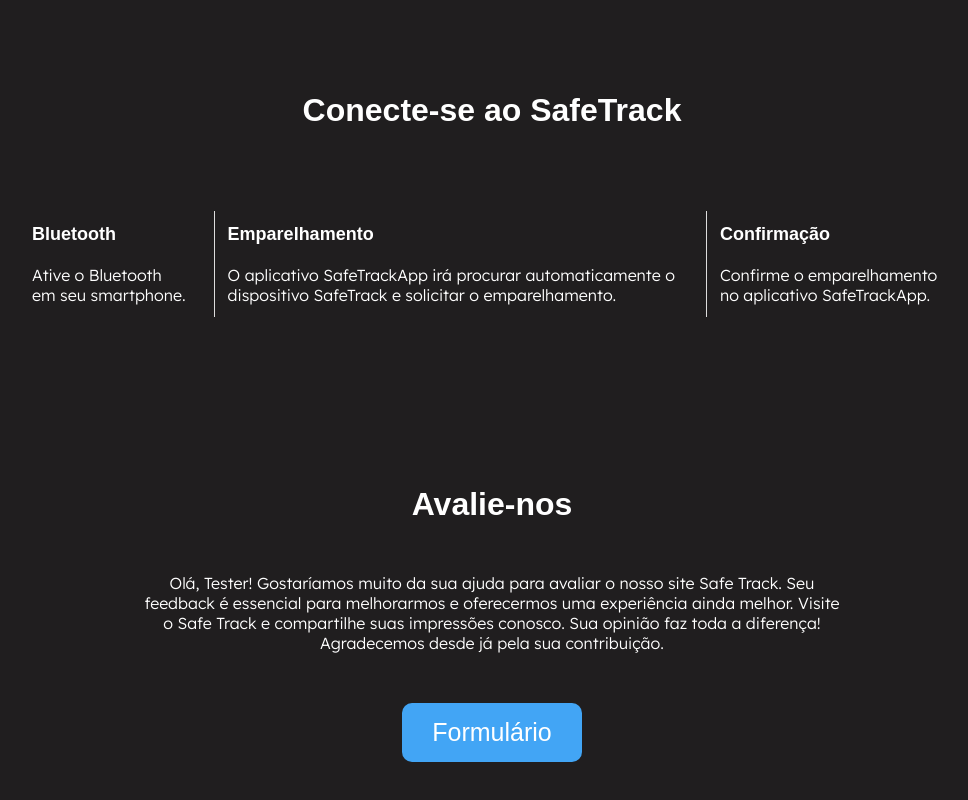
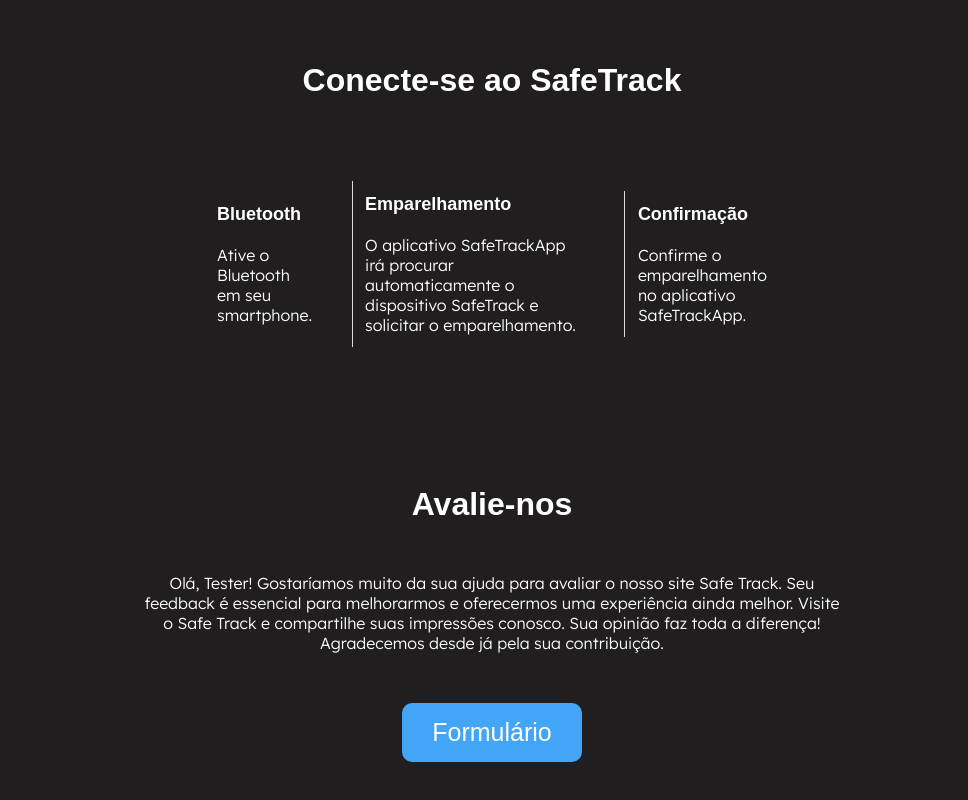
Before and after one commit to Leopardeco/tcc-safetrack, a React (Vite) app: page / in a window 1280 px wide. Shown: the part 1998-2798 px from the top of the page, without its empty margins (148-1116 px from the left). Built offline with nearby package versions, Linux system fonts and the light colour scheme; a web font is replaced by a local one.

Commit message:
ajustes fnais

```diff
--- a/src/pages/Home.jsx
+++ b/src/pages/Home.jsx
@@ -76,7 +76,7 @@
       <ConectContainer>
         <h1>Conecte-se ao SafeTrack</h1>
         <Conectdiv>
-          <div>
+          <div className="blue">
             <h2>Bluetooth</h2>
             <p>Ative o Bluetooth em seu
             smartphone.</p>
--- a/src/styles/Home.styles.js
+++ b/src/styles/Home.styles.js
@@ -199,7 +199,8 @@
 
   div {
     align-items: center;
-    gap: 1.5rem;
+    max-width: 600px;
+    gap: 2.7rem;
     padding: 1.25rem;
   }
 
@@ -237,6 +238,7 @@
 export const Conectdiv = styled.div`
   display: flex;
   width: 100%;
+
   `
 
 export const CenteredContainer = styled.div`
```
